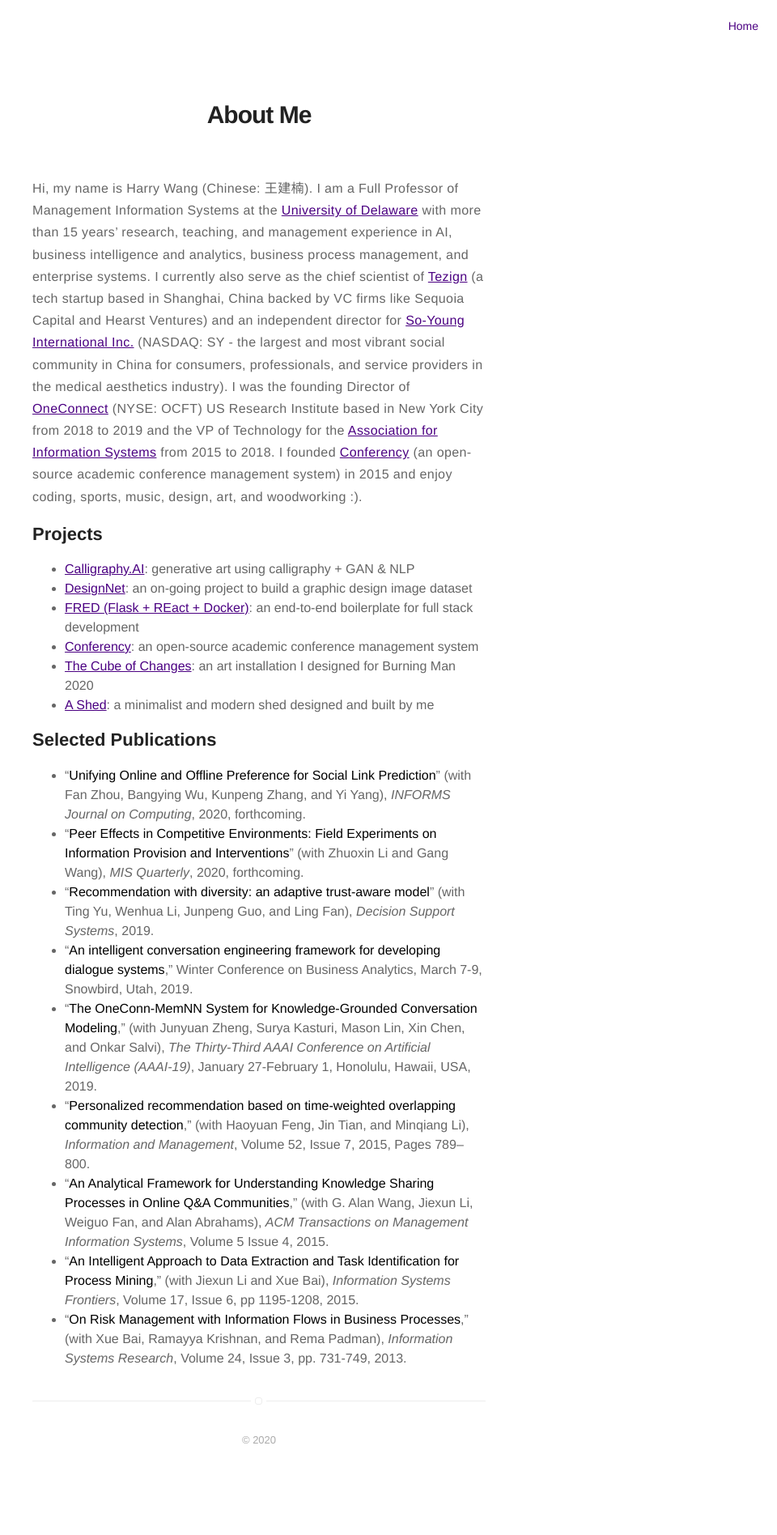
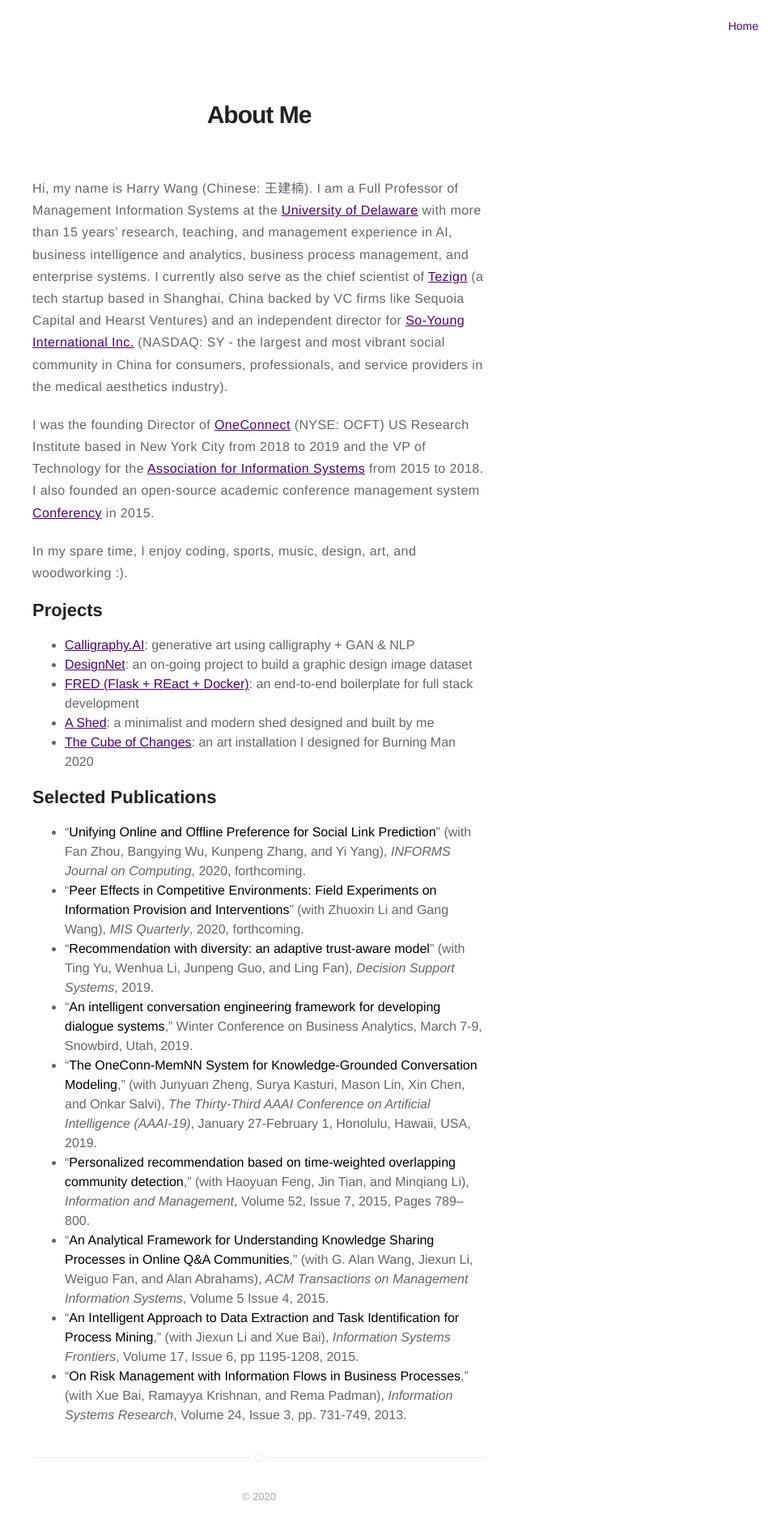
Before and after one commit to harrywang/harrywang.github.io, a Jekyll site: the page built from about.md, in a window 1280 px wide. Shown: the whole page at 81% size, without its empty margins (320-1280 px from the left). Built offline with Jekyll 4.4.1, drawn with Linux system fonts in a browser that asks for light colours; before the commit the page ends 1826 px from its top, so only the background shows below that.

Commit message:
updated about

```diff
--- a/about.md
+++ b/about.md
@@ -4,16 +4,19 @@
 ---
 # About Me
 
-Hi, my name is Harry Wang (Chinese: 王建楠). I am a Full Professor of Management Information Systems at the [University of Delaware](https://www.udel.edu/) with more than 15 years' research, teaching, and management experience in AI, business intelligence and analytics, business process management, and enterprise systems. I currently also serve as the chief scientist of [Tezign](https://www.tezign.com) (a tech startup based in Shanghai, China backed by VC firms like Sequoia Capital and Hearst Ventures) and an independent director for [So-Young International Inc.](https://www.soyoung.com) (NASDAQ: SY - the largest and most vibrant social community in China for consumers, professionals, and service providers in the medical aesthetics industry). I was the founding Director of [OneConnect](https://www.ocft.com/) (NYSE: OCFT) US Research Institute based in New York City from 2018 to 2019 and the VP of Technology for the [Association for Information Systems](https://aisnet.org/) from 2015 to 2018. I founded [Conferency](https://www.conferency.com/) (an open-source academic conference management system) in 2015 and enjoy coding, sports, music, design, art, and woodworking :).
+Hi, my name is Harry Wang (Chinese: 王建楠). I am a Full Professor of Management Information Systems at the [University of Delaware](https://www.udel.edu/) with more than 15 years' research, teaching, and management experience in AI, business intelligence and analytics, business process management, and enterprise systems. I currently also serve as the chief scientist of [Tezign](https://www.tezign.com) (a tech startup based in Shanghai, China backed by VC firms like Sequoia Capital and Hearst Ventures) and an independent director for [So-Young International Inc.](https://www.soyoung.com) (NASDAQ: SY - the largest and most vibrant social community in China for consumers, professionals, and service providers in the medical aesthetics industry).
+
+I was the founding Director of [OneConnect](https://www.ocft.com/) (NYSE: OCFT) US Research Institute based in New York City from 2018 to 2019 and the VP of Technology for the [Association for Information Systems](https://aisnet.org/) from 2015 to 2018. I also founded an open-source academic conference management system [Conferency](https://www.conferency.com/) in 2015.
+
+In my spare time, I enjoy coding, sports, music, design, art, and woodworking :).
 
 ## Projects
 
 - [Calligraphy.AI](http://harrywang.me/calligraphy): generative art using calligraphy + GAN & NLP
 - [DesignNet](https://design-net.org/): an on-going project to build a graphic design image dataset
 - [FRED (Flask + REact + Docker)](http://harrywang.me/fred): an end-to-end boilerplate for full stack development
-- [Conferency](https://www.conferency.com/): an open-source academic conference management system
+- [A Shed](http://harrywang.me/shed): a minimalist and modern shed designed and built by me
 - [The Cube of Changes](http://harrywang.me/cube): an art installation I designed for Burning Man 2020
-- [A Shed](http://harrywang.me/shed): a minimalist and modern shed designed and built by me
 
 ## Selected Publications
 
```
